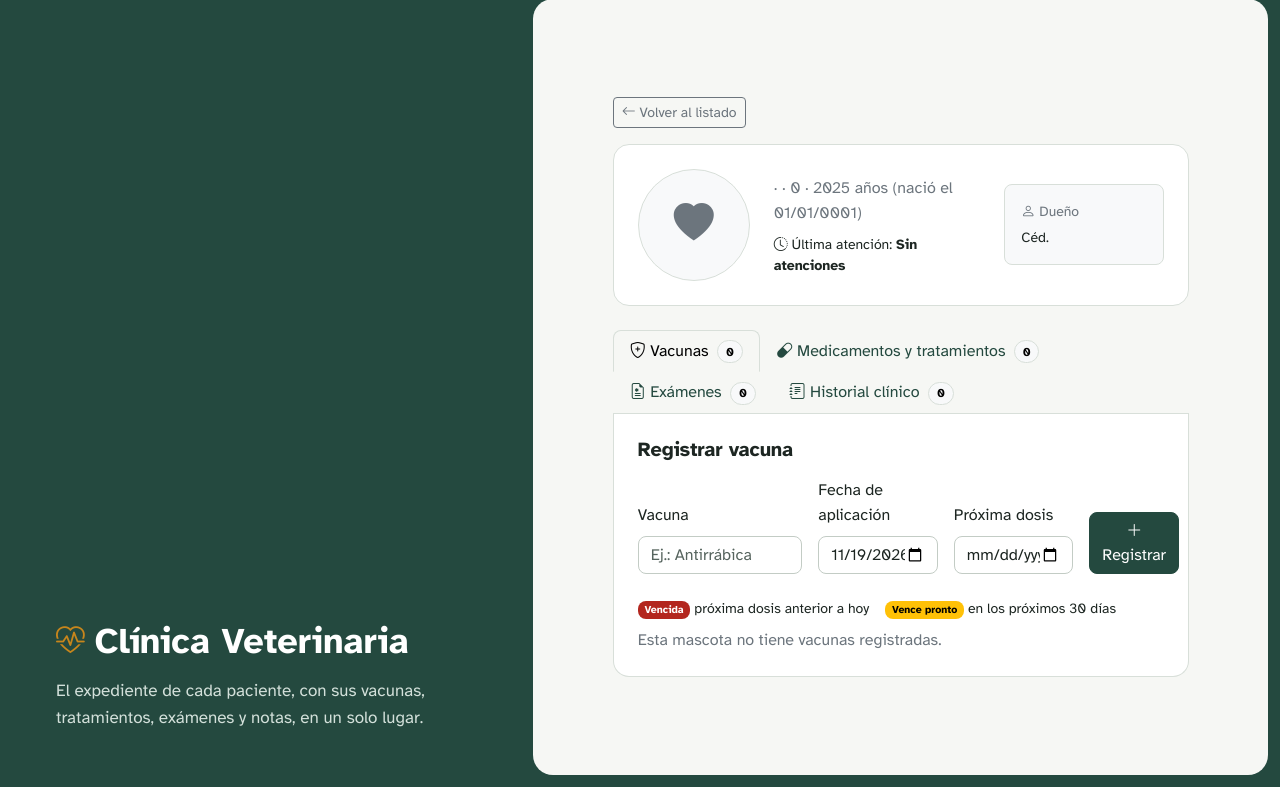
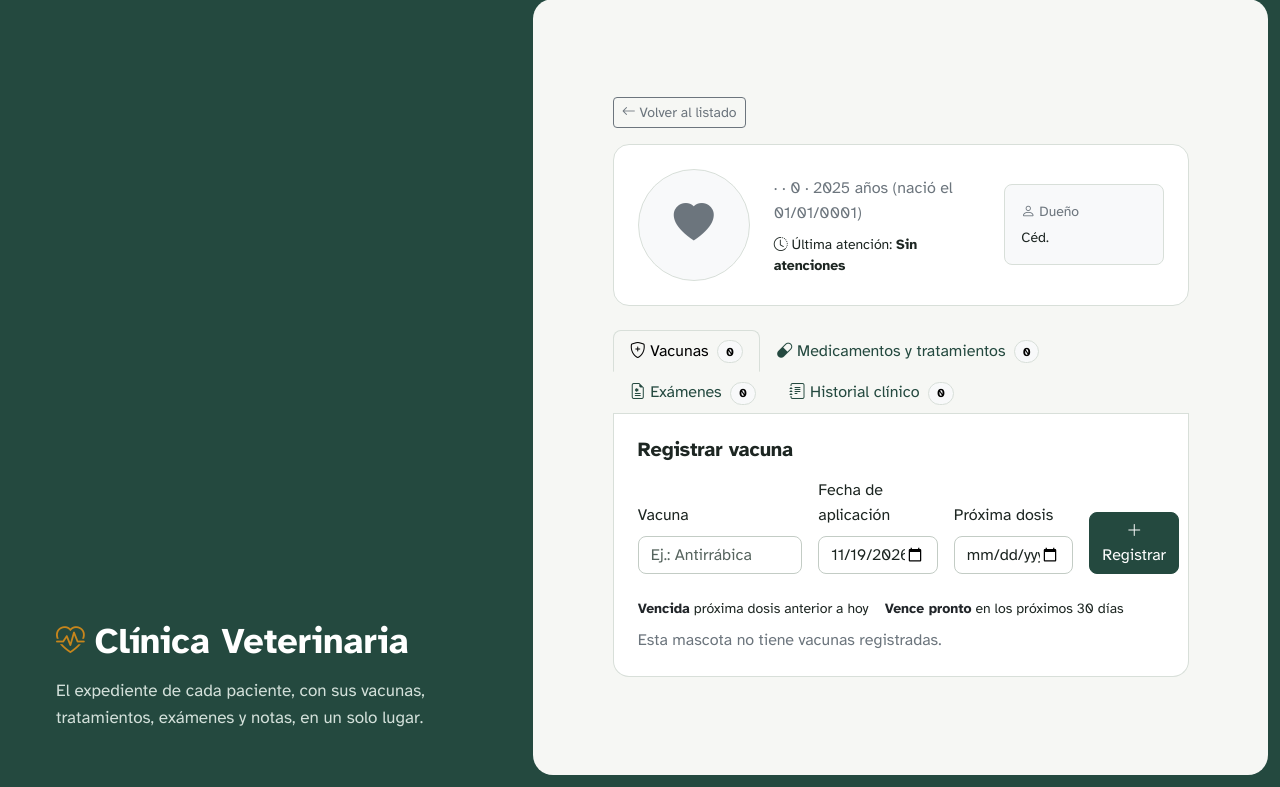
Before and after one commit to Julio0rtiz/ProyectoVeterinaria, an ASP.NET Core app: template VeterinariaMVC/Views/Expediente/Ver.cshtml in a window 1280 px wide. Shown: the part 13-800 px from the top of the page. Run offline with ASP.NET Core 8, Linux system fonts and the light colour scheme; the template is opened without the code that fills it, so the values that code supplies are empty; the project's own start-up code is not run, and a stand-in starts its controllers and pages; some libraries are stand-ins or nearby versions.

Commit message:
Cambios visuales

```diff
--- a/VeterinariaMVC/Views/Expediente/_Vacunas.cshtml
+++ b/VeterinariaMVC/Views/Expediente/_Vacunas.cshtml
@@ -29,8 +29,8 @@
 </form>
 
 <div class="d-flex flex-wrap gap-3 small mb-2">
-    <span><span class="badge text-bg-danger">Vencida</span> próxima dosis anterior a hoy</span>
-    <span><span class="badge text-bg-warning">Vence pronto</span> en los próximos 30 días</span>
+    <span><span class="fw-semibold text-dark">Vencida</span> próxima dosis anterior a hoy</span>
+    <span><span class="fw-semibold text-dark">Vence pronto</span> en los próximos 30 días</span>
 </div>
 
 @if (!Model.Vacunas.Any())
@@ -55,22 +55,22 @@ else
                 {
                     var vencida = v.FechaProximaDosis.Date < hoy;
                     var pronto = !vencida && v.FechaProximaDosis.Date <= limite;
-                    <tr class="@(vencida ? "table-danger" : pronto ? "table-warning" : "")">
+                    <tr>
                         <td class="fw-bold">@v.Nombre</td>
                         <td>@v.FechaAplicacion.ToString("dd/MM/yyyy")</td>
                         <td>@v.FechaProximaDosis.ToString("dd/MM/yyyy")</td>
                         <td>
                             @if (vencida)
                             {
-                                <span class="badge text-bg-danger">Vencida</span>
+                                <span class="fw-semibold text-dark">Vencida</span>
                             }
                             else if (pronto)
                             {
-                                <span class="badge text-bg-warning">Vence pronto</span>
+                                <span class="fw-semibold text-dark">Vence pronto</span>
                             }
                             else
                             {
-                                <span class="badge text-bg-success">Vigente</span>
+                                <span class="fw-semibold text-dark">Vigente</span>
                             }
                         </td>
                         <td>
```
